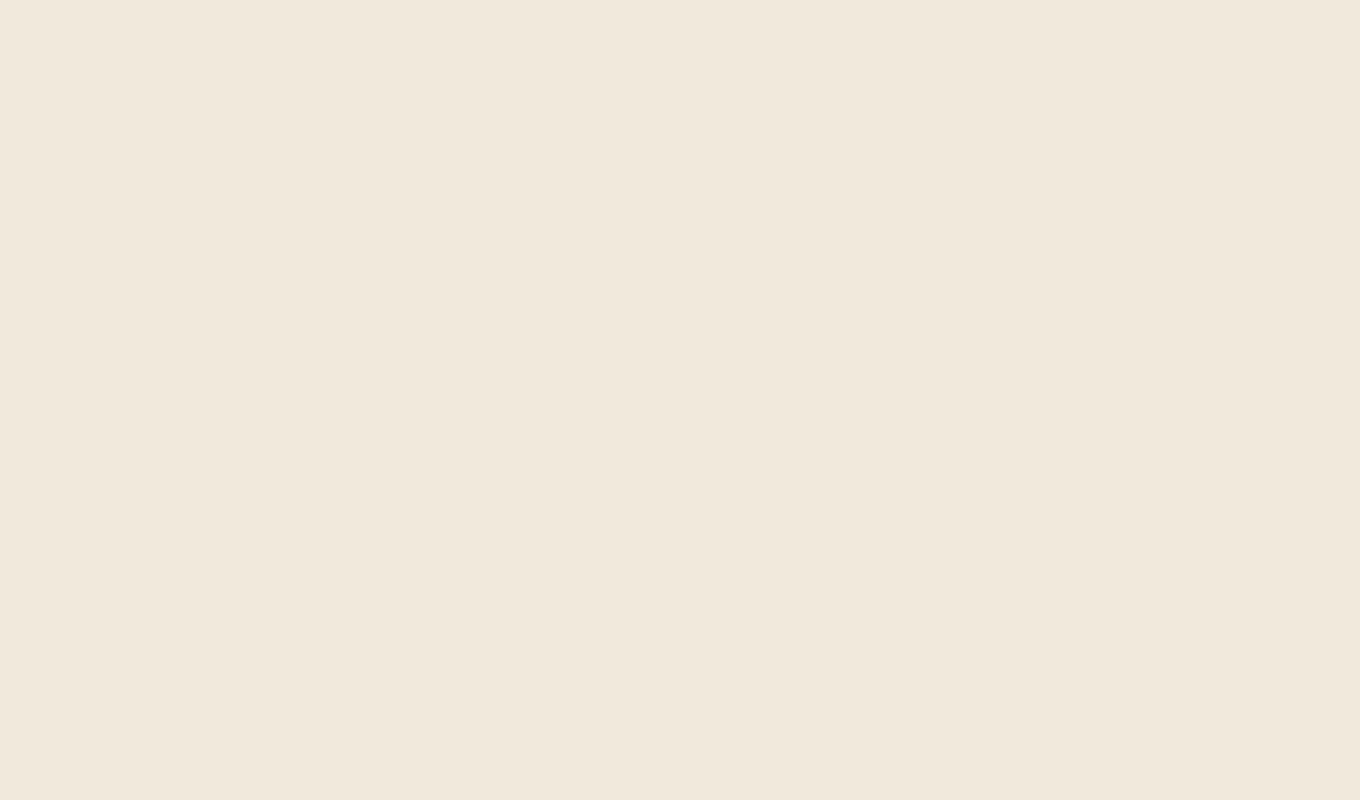
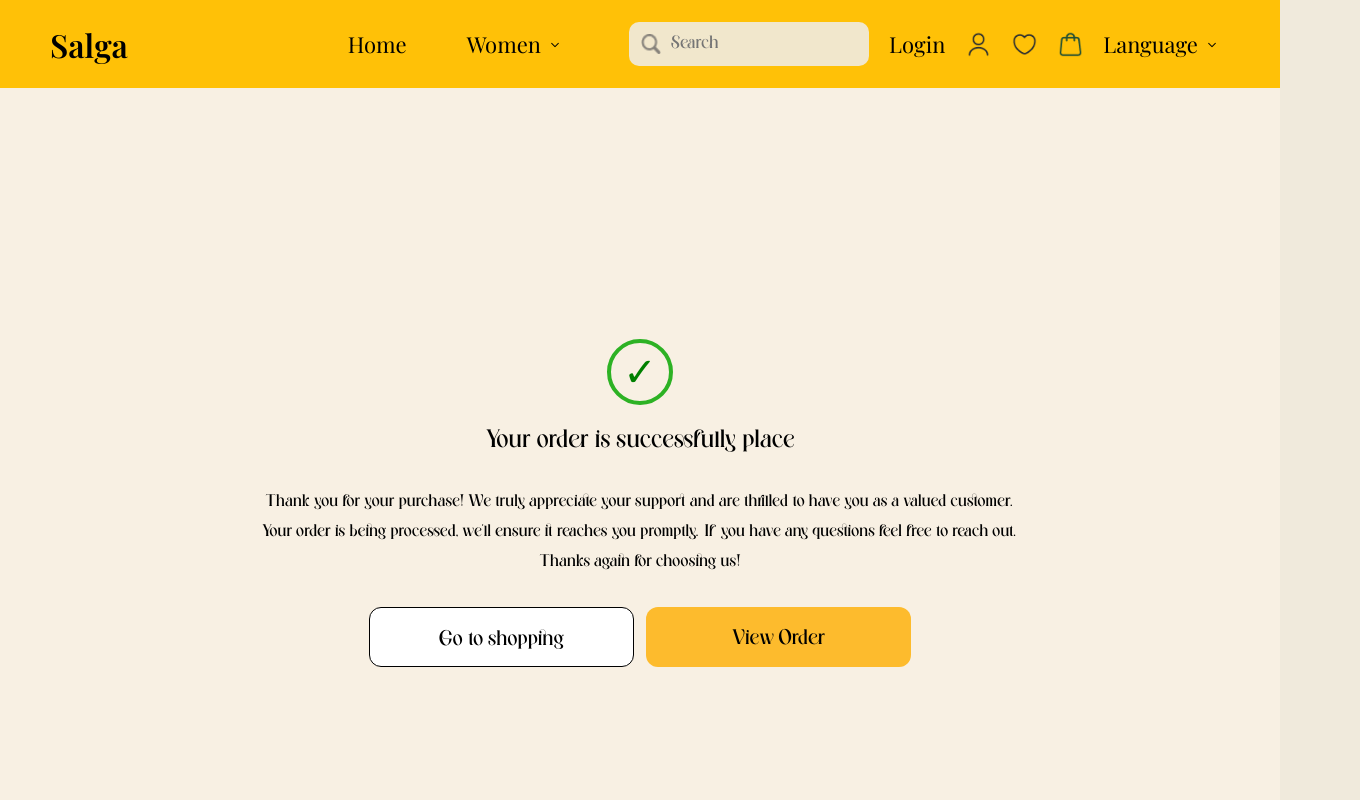
Before and after one commit to Fuchsius/HouseOfSalga, a React (Create React App) app in the folder frontend/: page /confirmorder in a window 1280 px wide. Before the commit this address had no page. Shown: the top 800 px of the page, 1360 px wide, since content can reach past the window. Built offline with nearby package versions, Linux system fonts and the light colour scheme; a web font is replaced by a local one.

Commit message:
add confirm order page

```diff
--- a/frontend/src/App.js
+++ b/frontend/src/App.js
@@ -8,7 +8,7 @@ const App = () => {
     <div>
       <Routes>
         <Route path = '/' element ={<Home/>}/>
-        <Route path ='/orderConfirm' element ={<ConfirmOrder/>}/>
+        <Route path ='/confirmorder' element ={<ConfirmOrder/>}/>
 
 
 
--- a/frontend/src/Components/Hero/Hero.jsx
+++ b/frontend/src/Components/Hero/Hero.jsx
@@ -1,8 +1,16 @@
 import React from 'react'
 import './Hero.css'
 import heroImage from '../../Assets/heroImage.png';
+import { useNavigate } from 'react-router-dom';
 
 const Hero = () => {
+
+     const navigate = useNavigate();
+
+  const handleExploreClick = () => {
+    navigate('/confirmorder');  // navigate to ConfirmOrder page
+  };
+
   return (
 
         <section className="hero-section">
@@ -16,9 +24,12 @@ const Hero = () => {
                 <p className="hero-description">
                     We provide the largest clothing collection for any season. You can choose trendy or classy design according to your preferences. Our services are super fast and we update within 24 hours.
                 </p>
-                <button className="hero-button">
+                {/* <button className="hero-button">
                     Explore <span className="arrow">→</span>
-                </button>
+                </button> */}
+                 <button className="hero-button" onClick={handleExploreClick}>
+                     Explore <span className="arrow">→</span>
+                 </button>
             </div>
 
             {/* Right Image */}
--- a/frontend/src/Pages/ConfirmOrder/ConfirmOrder.css
+++ b/frontend/src/Pages/ConfirmOrder/ConfirmOrder.css
@@ -9,17 +9,21 @@
 
 .order-success-content {
   text-align: center;
-  max-width: 600px;
+  max-width: 844px;
+  height: 378px;
+  gap:30px;
+  top:203px;
+  left:298px;
   padding: 40px;
 }
 
 .success-icon {
   font-size: 40px;
   color: green;
-  border: 2px solid green;
+  border: 4px solid #2DB224;
   border-radius: 50%;
-  width: 60px;
-  height: 60px;
+  width: 66px;
+  height: 66px;
   line-height: 56px;
   margin: 0 auto 20px auto;
 }
@@ -27,29 +31,42 @@
 .order-success-content h2 {
   font-size: 24px;
   margin-bottom: 20px;
+  font-family: 'Wilkysta', sans-serif;
+  font-weight: 400;
+  line-height: 32px;
+  margin-bottom: 30px;
 }
 
+
 .order-success-content p {
-  font-size: 14px;
-  line-height: 1.5;
+  font-family: 'Wilkysta', sans-serif;
+  font-size: 16px;
+  line-height: 30px;
   margin-bottom: 30px;
-  color: #333;
+  color: #000;
+
 }
 
 .button-group {
   display: flex;
   justify-content: center;
-  gap: 16px;
+  gap: 12px;
 }
 
 .shop-btn,
 .view-order-btn {
-  padding: 10px 20px;
-  font-size: 14px;
-  border-radius: 6px;
+  padding: 16px 54px 16px 54px;
+  width: 265px;
+  height: 60px;
+  font-family: 'Wilkysta', sans-serif;
+  font-size: 20px;
+  font-weight: 400;
+  border-radius: 12px;
   cursor: pointer;
   border: 1px solid #000;
   transition: 0.3s;
+  top:318px;
+  left:142px;
 }
 
 .shop-btn {
--- a/frontend/src/Pages/ConfirmOrder/ConfirmOrder.jsx
+++ b/frontend/src/Pages/ConfirmOrder/ConfirmOrder.jsx
@@ -1,10 +1,18 @@
 import React from 'react'
 import './ConfirmOrder.css'
+import Header from '../../Components/Header/Header'
+import Footer from '../../Components/Footer/Footer'
+
+
 
 const ConfirmOrder = () => {
   return (
+    <div>
+
+      <Header/>
 
     <div className="order-success-container">
+
       <div className="order-success-content">
         <div className="success-icon">&#10003;</div>
         <h2>Your order is successfully place</h2>
@@ -19,6 +27,8 @@ const ConfirmOrder = () => {
         </div>
       </div>
     </div>
+    <Footer/>
+    </div>
 
 
   )
```
